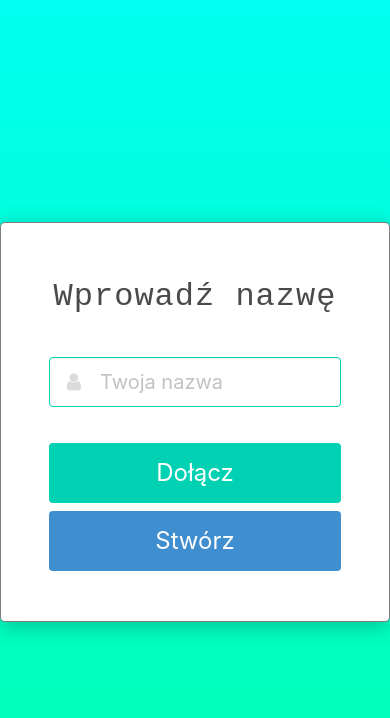
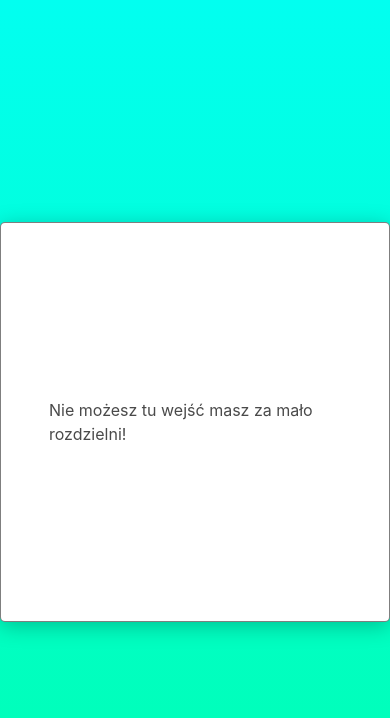
Before and after one commit to MiiiZawadzki/Projekt-Kalambury, a Flask app: page / in a window 390 px wide. Shown: the top 718 px of the page. Run offline with Flask 2, Linux system fonts and the light colour scheme; parts of the project's set-up code (start-up, migrations or seed data) failed here and were passed over; some libraries are stand-ins or nearby versions.

Commit message:
added width alert

```diff
--- a/static/stylesheets/index.css
+++ b/static/stylesheets/index.css
@@ -46,7 +46,8 @@ html {
     width: 100%;
 }
 
-.form-container {
+.form-container,
+.alert-container {
     display: flex;
     width: 100%;
     align-items: center;
@@ -54,6 +55,19 @@ html {
     flex-direction: column;
     padding-left: 2rem;
     padding-right: 2rem;
+}
+
+.alert-container {
+    display: none;
+}
+
+@media (max-width:1000px) {
+    .form-container {
+        display: none;
+    }
+    .alert-container {
+        display: flex;
+    }
 }
 
 .middle-container {
--- a/templates/index.html
+++ b/templates/index.html
@@ -13,6 +13,9 @@
 <body>
     <div class="main-container">
         <div class="middle-container">
+            <div class="alert-container">
+                Nie możesz tu wejść masz za mało rozdzielni!
+            </div>
             <form action="" method="post" novalidate class="joinForm form-container">
                 <div class="label-title ">
                     Wprowadź nazwę
```
